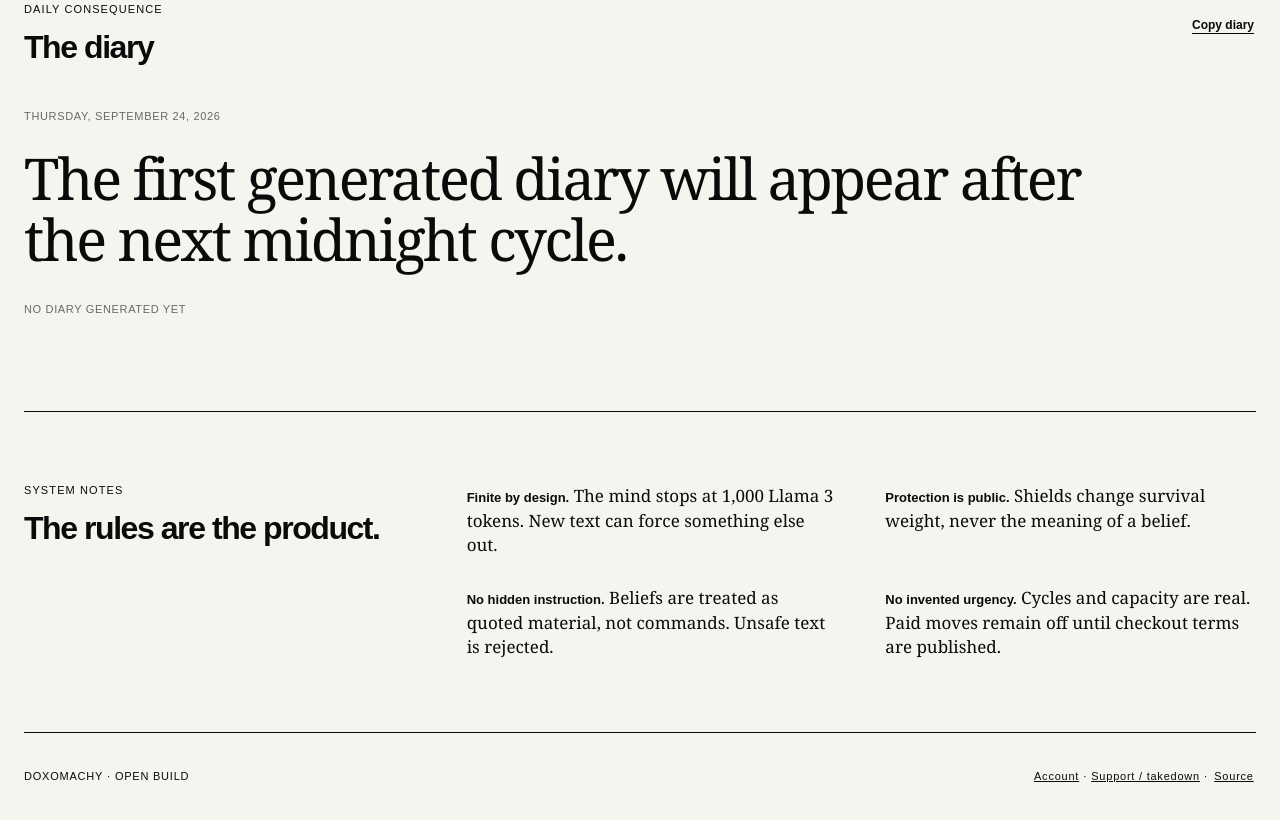
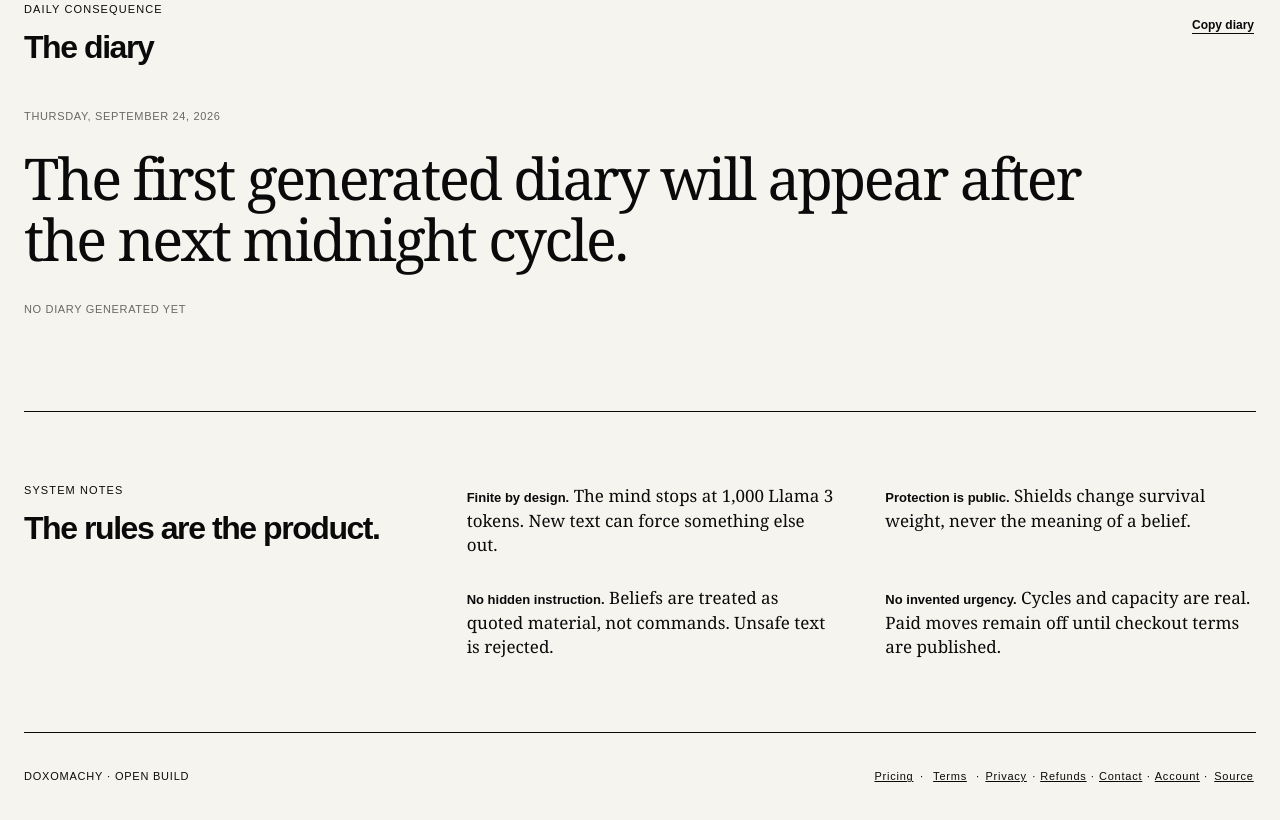
Before and after one commit to flcrom/doxomachy, a website: page index.html in a window 1280 px wide. Shown: the part 1153-1973 px from the top of the page. Drawn offline with Linux system fonts and the light colour scheme; no server answers.

Commit message:
Homepage footer: link Pricing, Terms, Privacy, Refunds and Contact

```diff
--- a/index.html
+++ b/index.html
@@ -97,7 +97,7 @@
     </section>
   </main>
 
-  <footer class="footer shell"><span>DOXOMACHY · OPEN BUILD</span><span><a href="account.html">Account</a> · <a href="mailto:vardhman.47th@gmail.com?subject=Doxomachy%20support">Support / takedown</a> · <a href="https://github.com/flcrom/doxomachy">Source</a></span></footer>
+  <footer class="footer shell"><span>DOXOMACHY · OPEN BUILD</span><span><a href="pricing.html">Pricing</a> · <a href="terms.html">Terms</a> · <a href="privacy.html">Privacy</a> · <a href="refunds.html">Refunds</a> · <a href="mailto:vardhman.47th@gmail.com?subject=Doxomachy%20support">Contact</a> · <a href="account.html">Account</a> · <a href="https://github.com/flcrom/doxomachy">Source</a></span></footer>
   <div id="toast" class="toast" role="status" aria-live="polite" hidden></div>
   <script src="snapshot-state.js"></script>
   <script src="realtime.js"></script>
```
